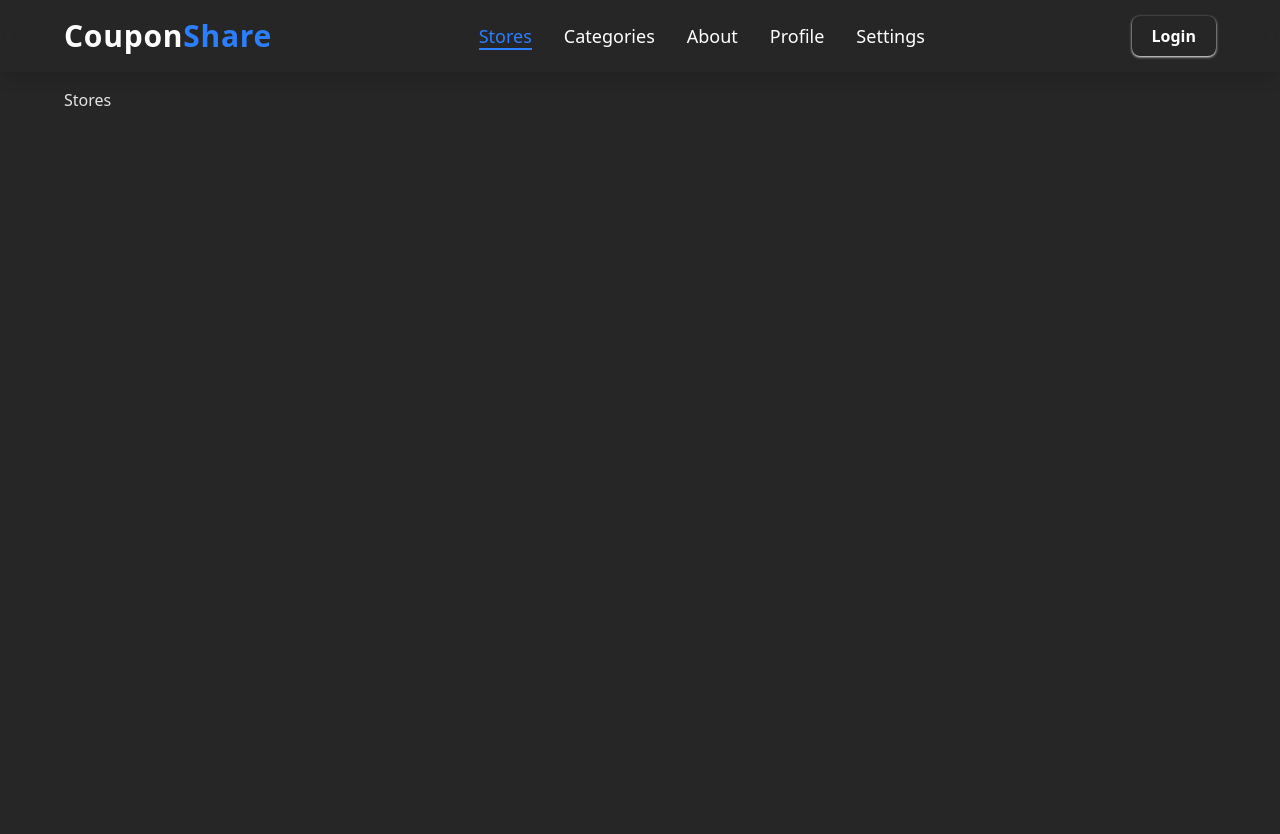
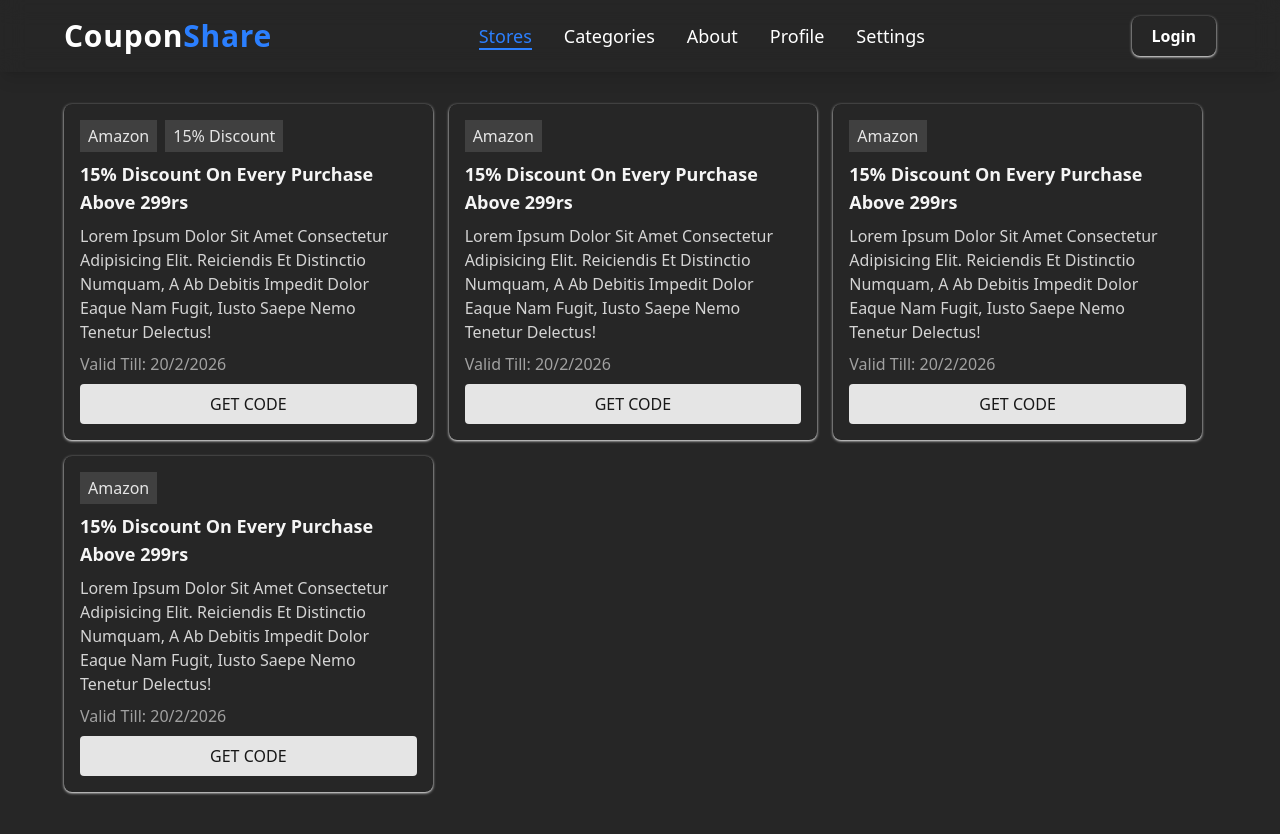
Before and after one commit to Joyal-George-KJ/CouponShare, a React (Vite) app: page /stores in a window 1280 px wide. Shown: the top 834 px of the page. Built offline with nearby package versions, Linux system fonts and the light colour scheme.

Commit message:
Implimented the CouponCard Component

```diff
--- a/src/screen/Stores.jsx
+++ b/src/screen/Stores.jsx
@@ -1,9 +1,17 @@
-import React from 'react'
+import React, { useState } from "react";
+import CouponCard from "../components/CouponCard";
 
 function Stores() {
-  return (
-    <div>Stores</div>
-  )
+    const [toggleCode, setToggleCode] = useState(false);
+
+    return (
+        <div className="flex flex-row flex-wrap gap-4 pt-4">
+            <CouponCard tags={["Amazon", "15% Discount"]} code={23423} description={"Lorem ipsum dolor sit amet consectetur adipisicing elit. Reiciendis et distinctio numquam, a ab debitis impedit dolor eaque nam fugit, iusto saepe nemo tenetur delectus!"} expiryDate={"20/2/2026"} title={"15% Discount on every purchase above 299rs"}  />
+            <CouponCard tags={["Amazon"]} code={23423} description={"Lorem ipsum dolor sit amet consectetur adipisicing elit. Reiciendis et distinctio numquam, a ab debitis impedit dolor eaque nam fugit, iusto saepe nemo tenetur delectus!"} expiryDate={"20/2/2026"} title={"15% Discount on every purchase above 299rs"}  />
+            <CouponCard tags={["Amazon"]} code={23423} description={"Lorem ipsum dolor sit amet consectetur adipisicing elit. Reiciendis et distinctio numquam, a ab debitis impedit dolor eaque nam fugit, iusto saepe nemo tenetur delectus!"} expiryDate={"20/2/2026"} title={"15% Discount on every purchase above 299rs"}  />
+            <CouponCard tags={["Amazon"]} code={23423} description={"Lorem ipsum dolor sit amet consectetur adipisicing elit. Reiciendis et distinctio numquam, a ab debitis impedit dolor eaque nam fugit, iusto saepe nemo tenetur delectus!"} expiryDate={"20/2/2026"} title={"15% Discount on every purchase above 299rs"}  />
+        </div>
+    );
 }
 
-export default Stores
+export default Stores;
```
